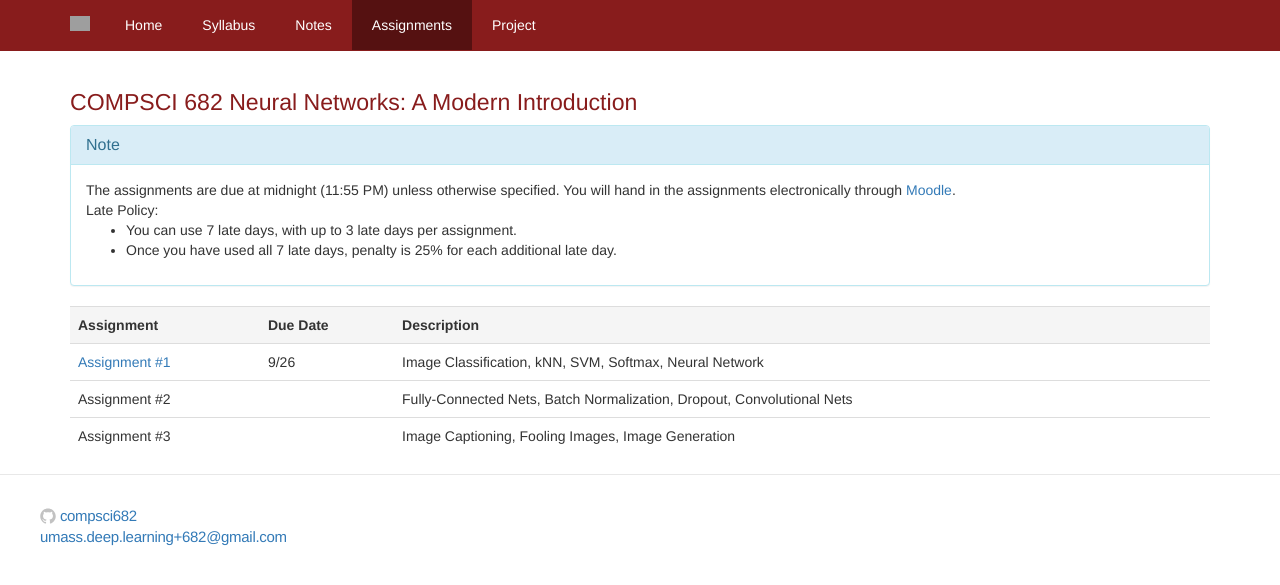
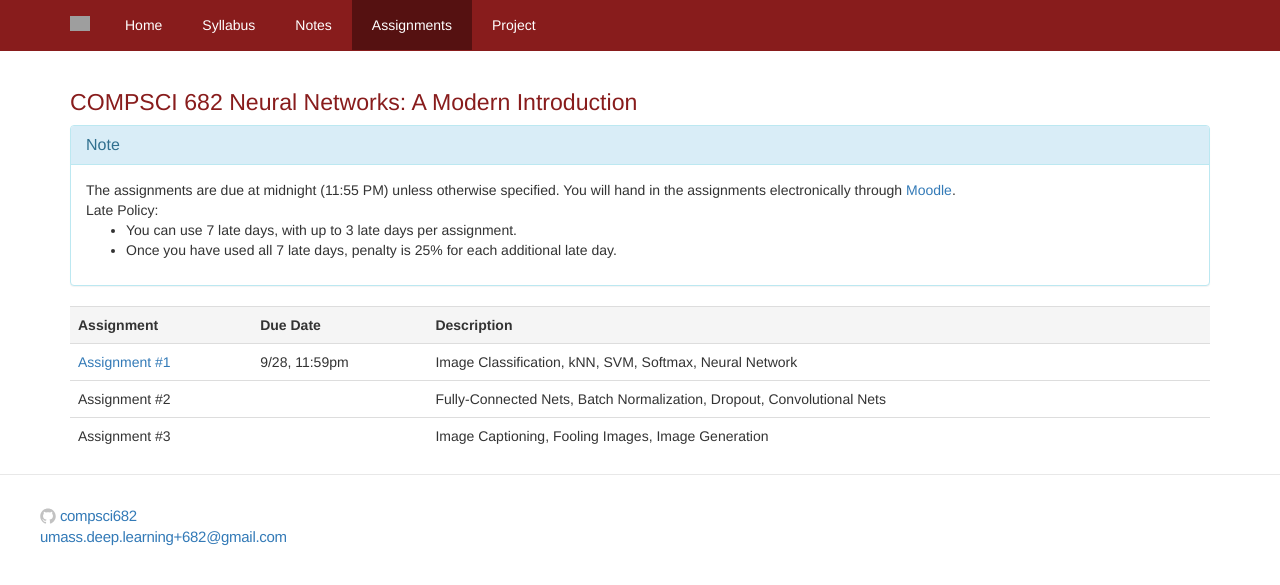
Before and after one commit to compsci682/compsci682.github.io, a Jekyll site: the page assignments.html, which Jekyll copies as it is, in a window 1280 px wide. Shown: the top 585 px of the page. Built offline with Jekyll 4.4.1, drawn with Linux system fonts in a browser that asks for light colours; grey boxes are pictures that could not be loaded.

Commit message:
changed due date assignment1

```diff
--- a/assignments.html
+++ b/assignments.html
@@ -84,7 +84,7 @@
 	<tbody><tr class="active">
     		<th>Assignment</th><th>Due Date</th><th>Description</th>
 	</tr>
-    <tr><td><a href='/assignments/assignments2016/assignment1/'>Assignment #1</a></td><td>9/26</td><td>Image Classification, kNN, SVM, Softmax, Neural Network</td></tr>
+    <tr><td><a href='/assignments/assignments2016/assignment1/'>Assignment #1</a></td><td>9/28, 11:59pm</td><td>Image Classification, kNN, SVM, Softmax, Neural Network</td></tr>
     <tr><td>Assignment #2</td><td><td>Fully-Connected Nets, Batch Normalization, Dropout, Convolutional Nets</td></tr>
     <tr><td>Assignment #3</td><td></td><td>Image Captioning, Fooling Images, Image Generation</td></tr>
 	</tbody></table>
```
